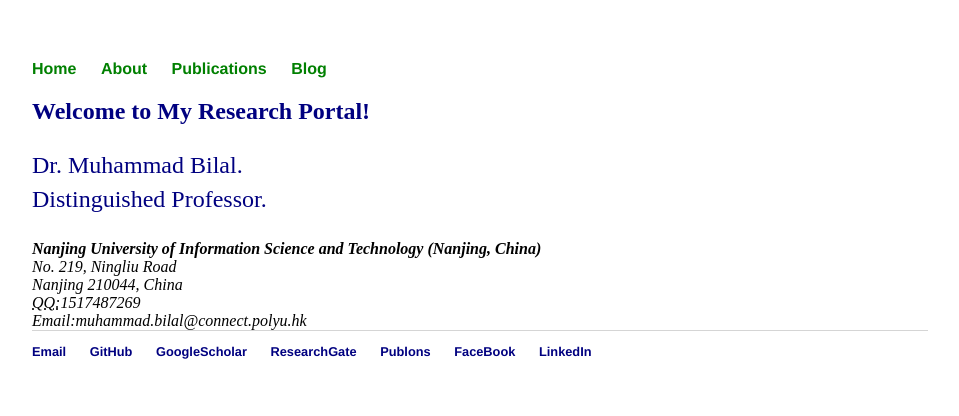
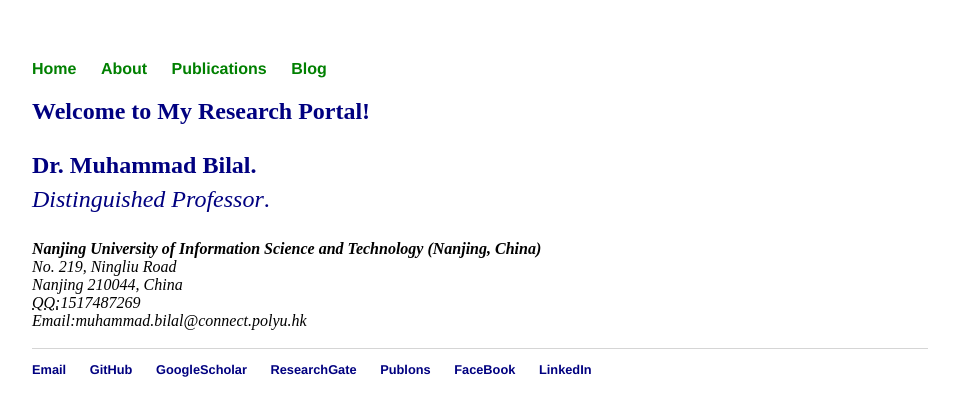
Before and after one commit to rs-DrBilal/rsbilal.github.io, a Jekyll site: the page built from index.html, in a window 1280 px wide. Shown: the top 416 px of the page, without its empty margins (160-1119 px from the left). Built offline with Jekyll 4.4.1, drawn with Linux system fonts in a browser that asks for light colours.

Commit message:
Update index.html

```diff
--- a/index.html
+++ b/index.html
@@ -5,14 +5,14 @@
 <div class="blurb">
 
 	<h2 style="color: NAVY">Welcome to My Research Portal!</h2>
-	<p style="color: NAVY">Dr. Muhammad Bilal.</strong><br>
-		Distinguished Professor.</a></p>
+	<p style="color: NAVY"> <strong>Dr. Muhammad Bilal.</strong><br>
+		<em>Distinguished Professor</em>.</a></p>
 					<address>
 					<strong>Nanjing University of Information Science and Technology (Nanjing, China)</strong><br>
 					No. 219, Ningliu Road<br>
 					Nanjing 210044, China<br>
 					<abbr title="QQ">QQ:</abbr>1517487269<br>
 					<span class="obfuscate">Email:muhammad.bilal@connect.polyu.hk</span>
-					</address>
+					</address> <br>
 
 </div><!-- /.blurb -->
```
